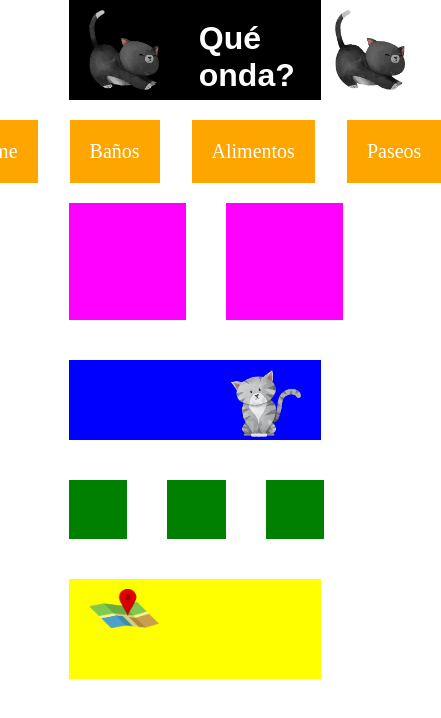
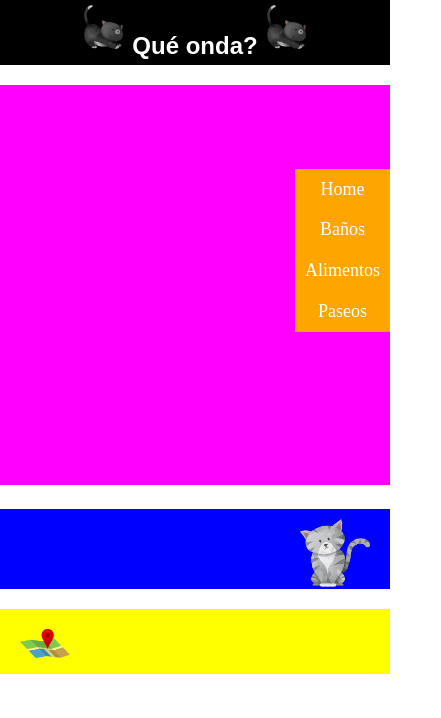
Before and after one commit to mbelen/Front-Ada, a plain HTML site: page Projects/Modulo2-css/template-integrador1/index.html in a window 390 px wide. Shown: the whole page, 441 px wide, since content can reach past the window. Drawn offline with Linux system fonts and the light colour scheme.

Commit message:
Cambios para la layout

```diff
--- a/Projects/Modulo2-css/template-integrador1/css/styles.css
+++ b/Projects/Modulo2-css/template-integrador1/css/styles.css
@@ -7,40 +7,39 @@
     width: 75%;
     margin: auto;
     display: block;
-    position: relative;
 }
 header{
     background: black;
-    display: flex;
-    justify-content: space-between ;
-    flex-flow: nowrap;
-    height: 100px;
-    margin: 0 20px 20px 20px;
+    display: block;
+    text-align: center;
+    padding: 10px;
 }
 header img, .foot img, #banner img {
     width: 70px;
     margin: 10px 20px;
 }
 header h1, header img {
-    display: inline-flex;
-    justify-content: space-between;
+    display: inline-block;
 }
 h1{
     color: white;
     font-family: sans-serif;
     margin: 20px
 }
+nav {
+    margin: 15px 0 0 0;
+    width: 100%;
+}
 .menu {
-    display: flex;
-    justify-content: center;
+    display: block;
     list-style: none;
+    text-align: center;
 }
 .menu li {
-    padding: 20px;
+    padding: 12px;
     background: orange;
-    display: inline-flex;
-    justify-content: space-between;
-    margin: 0 1em;
+    display: inline-block;
+    margin: 0 .5em;
 }
 .menu li a {
     color: white;
@@ -49,32 +48,95 @@ h1{
 }
 .main-box {
     width: 100%;
-    display: inline-flex;
-    justify-content: space-between;
+    display: inline-block;
+    margin: 15px 0;
 }
 .box1 {
     background: fuchsia;
-    width: 50%;
-    padding: 20%;
-    margin: 20px;
+    width: 49.6%;
+    height: 400px;
+    display: inline-block;
 }
 #banner {
     background: blue;
     height: 80px;
-    margin: 20px;
 }
 #banner img {
     float: right;
 }
 .box2 {
     background: green;
-    width: 300px;
+    width: 33%;
     padding: 10%;
-    margin: 20px;
+    display: inline-block;
 }
 footer{
     background: yellow;
     height: 100px;
-    margin: 20px;
-    margin-bottom: 0;
 }
+
+@media screen and (max-width:768px) {
+    .container {
+        width: 100%;
+        margin: auto;
+        display: block;
+    }
+    header{
+        height: 65px;
+        padding: 0;
+    }
+    header img {
+        width: 10%;
+        margin: 5px;
+    }
+    h1 {
+        font-size: 1.5em;
+        margin: 0px;
+    }
+    nav {
+        position: relative;
+        float: right;
+    }
+    .menu {
+        display: block;
+        position: fixed;
+        right: 0;
+        top: 20%;
+    }
+    .menu li {
+        padding: 10px;
+        display: block;
+        margin: 0;
+    }
+    .menu li a {
+        font-size: 18px;
+    }
+    .main-box {
+        width: auto;
+        display: block;
+        margin: 20px 0;
+    }
+    .box1 {
+        width: 100%;
+        clear: both;
+    }
+    #right {
+        display: none;
+    }
+    .main-box .box2{
+        display: none;
+    }
+    footer {
+        height: 65px;
+    }
+    .foot img {
+        width: 50px;
+        margin: 20px;
+    }
+}
+@media screen and (max-width:992px) {
+
+}
+@media screen and (max-width:1200px) {
+
+}
--- a/Projects/Modulo2-css/template-integrador1/index.html
+++ b/Projects/Modulo2-css/template-integrador1/index.html
@@ -33,7 +33,7 @@
         </nav>
         <section class="main-box">
             <section class="box1"></section>
-            <section class="box1"></section>
+            <section id="right" class="box1"></section>
         </section>
 
         <section id="banner">
```
Also changed, not shown: Projects/Modulo2-css/layout-ejercicios/one/css/style.css (line endings or trailing spaces).
